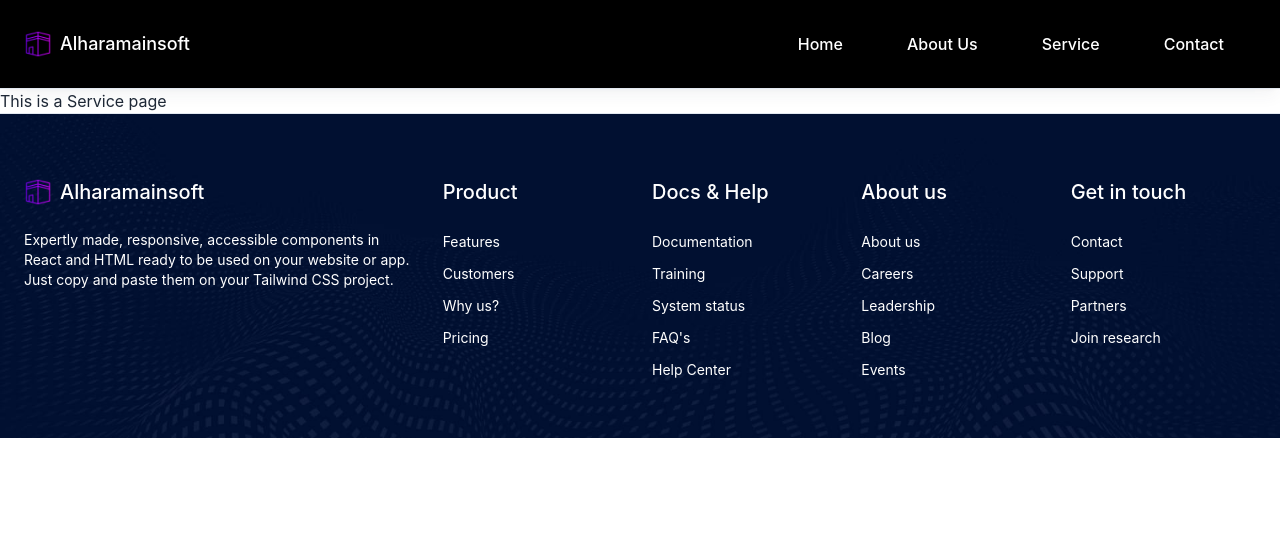
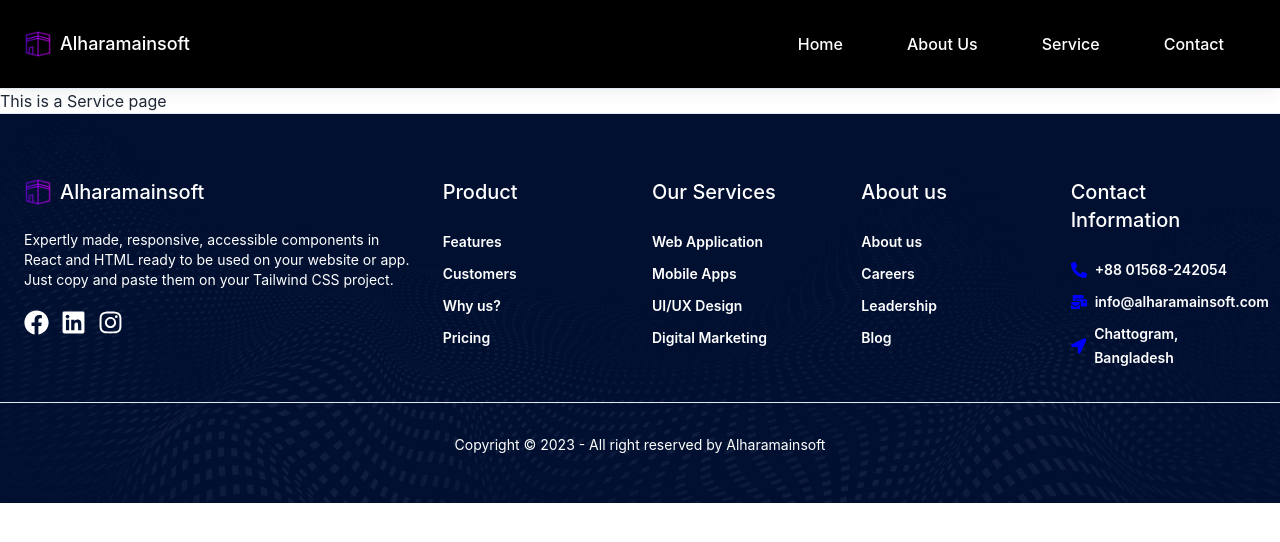
Before and after one commit to Ashraf59/alharamainsoft, a React (Vite) app: page /services in a window 1280 px wide. Shown: the top 542 px of the page. Built offline with nearby package versions, Linux system fonts and the light colour scheme.

Commit message:
Foter completed

```diff
--- a/package.json
+++ b/package.json
@@ -13,6 +13,7 @@
     "daisyui": "^3.2.1",
     "react": "^18.2.0",
     "react-dom": "^18.2.0",
+    "react-icons": "^4.10.1",
     "react-router-dom": "^6.14.1",
     "react-simple-typewriter": "^5.0.1"
   },
--- a/src/Page/Home/Services/Services.jsx
+++ b/src/Page/Home/Services/Services.jsx
@@ -1,6 +1,7 @@
 
 
 const Services = () => {
+
     return (
         <div>
             <h2>This is a Service page</h2>
--- a/src/Page/Home/Shared/Footer/Footer.jsx
+++ b/src/Page/Home/Shared/Footer/Footer.jsx
@@ -1,6 +1,7 @@
 
 import '../Footer/footer.css';
 import kaaba from '../../../../assets/banner-video/kaaba-2.png';
+import {FaFacebook, FaInstagram, FaLinkedin, FaLocationArrow, FaMailBulk, FaPhoneAlt }  from 'react-icons/fa';
 
 const Footer = () => {
     return (
@@ -33,6 +34,11 @@ const Footer = () => {
                     HTML ready to be used on your website or app. Just copy and
                     paste them on your Tailwind CSS project.
                   </p>
+                  <div className='flex mt-5'>
+                    <span className='mr-3 hover:text-blue-700 cursor-pointer'><FaFacebook size="25px"/></span>
+                   <span className='mr-3 hover:text-blue-700 cursor-pointer'> <FaLinkedin size="25px"/></span>
+                   <span className='hover:text-blue-700 cursor-pointer'><FaInstagram size="25px"/></span>
+                  </div>
                 </div>
                 <nav
                   className="col-span-2 md:col-span-4 lg:col-span-2"
@@ -48,7 +54,7 @@ const Footer = () => {
                     <li className="mb-2 leading-6">
                       <a
                         href="javascript:void(0)"
-                        className="transition-colors duration-300 hover:text-rose-500 focus:text-rose-600"
+                        className="font-semibold transition-colors duration-300 hover:text-blue-700 focus:text-blue-700"
                       >
                         Features
                       </a>
@@ -56,7 +62,7 @@ const Footer = () => {
                     <li className="mb-2 leading-6">
                       <a
                         href="javascript:void(0)"
-                        className="transition-colors duration-300 hover:text-rose-500 focus:text-rose-600"
+                        className="font-semibold transition-colors duration-300 hover:text-blue-700 focus:text-blue-700"
                       >
                         Customers
                       </a>
@@ -64,7 +70,7 @@ const Footer = () => {
                     <li className="mb-2 leading-6">
                       <a
                         href="javascript:void(0)"
-                        className="transition-colors duration-300 hover:text-rose-500 focus:text-rose-600"
+                        className="font-semibold transition-colors duration-300 hover:text-blue-700 focus:text-blue-700"
                       >
                         Why us?
                       </a>
@@ -72,7 +78,7 @@ const Footer = () => {
                     <li className="mb-2 leading-6">
                       <a
                         href="javascript:void(0)"
-                        className="transition-colors duration-300 hover:text-rose-500 focus:text-rose-600"
+                        className="font-semibold transition-colors duration-300 hover:text-blue-700 focus:text-blue-700"
                       >
                         Pricing
                       </a>
@@ -87,49 +93,42 @@ const Footer = () => {
                     className="mb-6 text-xl font-medium text-white"
                     id="footer-docs-5-logo"
                   >
-                    Docs & Help
+                    Our Services
                   </h3>
                   <ul>
                     <li className="mb-2 leading-6">
                       <a
                         href="javascript:void(0)"
-                        className="transition-colors duration-300 hover:text-rose-500 focus:text-rose-600"
+                        className="font-semibold transition-colors duration-300 hover:text-blue-700 focus:text-blue-700"
                       >
-                        Documentation
+                        Web Application
                       </a>
                     </li>
                     <li className="mb-2 leading-6">
                       <a
                         href="javascript:void(0)"
-                        className="transition-colors duration-300 hover:text-rose-500 focus:text-rose-600"
+                        className="font-semibold transition-colors duration-300 hover:text-blue-700 focus:text-blue-700"
                       >
-                        Training
+                        Mobile Apps
                       </a>
                     </li>
                     <li className="mb-2 leading-6">
                       <a
                         href="javascript:void(0)"
-                        className="transition-colors duration-300 hover:text-rose-500 focus:text-rose-600"
+                        className="font-semibold transition-colors duration-300 hover:text-blue-700 focus:text-blue-700"
                       >
-                        System status
+                        UI/UX Design
                       </a>
                     </li>
                     <li className="mb-2 leading-6">
                       <a
                         href="javascript:void(0)"
-                        className="transition-colors duration-300 hover:text-rose-500 focus:text-rose-600"
+                        className="font-semibold transition-colors duration-300 hover:text-blue-700 focus:text-blue-700"
                       >
-                        FAQ's
+                        Digital Marketing
                       </a>
                     </li>
-                    <li className="mb-2 leading-6">
-                      <a
-                        href="javascript:void(0)"
-                        className="transition-colors duration-300 hover:text-rose-500 focus:text-rose-600"
-                      >
-                        Help Center
-                      </a>
-                    </li>
+
                   </ul>
                 </nav>
                 <nav
@@ -146,7 +145,7 @@ const Footer = () => {
                     <li className="mb-2 leading-6">
                       <a
                         href="javascript:void(0)"
-                        className="transition-colors duration-300 hover:text-rose-500 focus:text-rose-600"
+                        className="font-semibold transition-colors duration-300 hover:text-blue-700 focus:text-blue-700"
                       >
                         About us
                       </a>
@@ -154,7 +153,7 @@ const Footer = () => {
                     <li className="mb-2 leading-6">
                       <a
                         href="javascript:void(0)"
-                        className="transition-colors duration-300 hover:text-rose-500 focus:text-rose-600"
+                        className="font-semibold transition-colors duration-300 hover:text-blue-700 focus:text-blue-700"
                       >
                         Careers
                       </a>
@@ -162,7 +161,7 @@ const Footer = () => {
                     <li className="mb-2 leading-6">
                       <a
                         href="javascript:void(0)"
-                        className="transition-colors duration-300 hover:text-rose-500 focus:text-rose-600"
+                        className="font-semibold transition-colors duration-300 hover:text-blue-700 focus:text-blue-700"
                       >
                         Leadership
                       </a>
@@ -170,19 +169,12 @@ const Footer = () => {
                     <li className="mb-2 leading-6">
                       <a
                         href="javascript:void(0)"
-                        className="transition-colors duration-300 hover:text-rose-500 focus:text-rose-600"
+                        className="font-semibold transition-colors duration-300 hover:text-blue-700 focus:text-blue-700"
                       >
                         Blog
                       </a>
                     </li>
-                    <li className="mb-2 leading-6">
-                      <a
-                        href="javascript:void(0)"
-                        className="transition-colors duration-300 hover:text-rose-500 focus:text-rose-600"
-                      >
-                        Events
-                      </a>
-                    </li>
+
                   </ul>
                 </nav>
                 <nav
@@ -193,46 +185,48 @@ const Footer = () => {
                     className="mb-6 text-xl font-medium text-white"
                     id="footer-get-in-touch-5-logo"
                   >
-                    Get in touch
+                    Contact Information
                   </h3>
                   <ul>
-                    <li className="mb-2 leading-6">
+                    <li className="mb-2 leading-6 flex items-center">
+                    <span><FaPhoneAlt color='blue' size='16px'/></span>
+
                       <a
                         href="javascript:void(0)"
-                        className="transition-colors duration-300 hover:text-rose-500 focus:text-rose-600"
+                        className="ml-2 font-semibold transition-colors duration-300 hover:text-blue-700 focus:text-blue-700"
                       >
-                        Contact
+                         +88 01568-242054
                       </a>
                     </li>
-                    <li className="mb-2 leading-6">
+                    <li className="mb-2 leading-6 flex items-center">
+                    <span><FaMailBulk color='blue' size='16px'/></span>
+
                       <a
                         href="javascript:void(0)"
-                        className="transition-colors duration-300 hover:text-rose-500 focus:text-rose-600"
+                        className="ml-2 font-semibold transition-colors duration-300 hover:text-blue-700 focus:text-blue-700"
                       >
-                        Support
+                        info@alharamainsoft.com
                       </a>
                     </li>
-                    <li className="mb-2 leading-6">
+                    <li className="mb-2 leading-6 flex items-center">
+                      <FaLocationArrow color='blue' size='16px'/>
                       <a
                         href="javascript:void(0)"
-                        className="transition-colors duration-300 hover:text-rose-500 focus:text-rose-600"
+                        className="ml-2 font-semibold transition-colors duration-300 hover:text-blue-700 focus:text-blue-700"
                       >
-                        Partners
+                        Chattogram, Bangladesh
                       </a>
                     </li>
-                    <li className="mb-2 leading-6">
-                      <a
-                        href="javascript:void(0)"
-                        className="transition-colors duration-300 hover:text-rose-500 focus:text-rose-600"
-                      >
-                        Join research
-                      </a>
-                    </li>
+
                   </ul>
                 </nav>
               </div>
             </div>
+            <div className='text-center border-t border-slate-200 pt-8 mt-6'>
+    <p>Copyright © 2023 - All right reserved by Alharamainsoft</p>
+  </div>
           </div>
+
         </footer>
         {/*    <!-- End Five Columns Footer with Logo --> */}
       </>
```
Also changed, not shown: src/Page/Home/Shared/Navbar/Navbar.jsx (+4 -4 lines), src/Page/Home/Shared/Footer/footer.css (line endings or trailing spaces), 1 other file (tests, documents, lock files or other folders).
